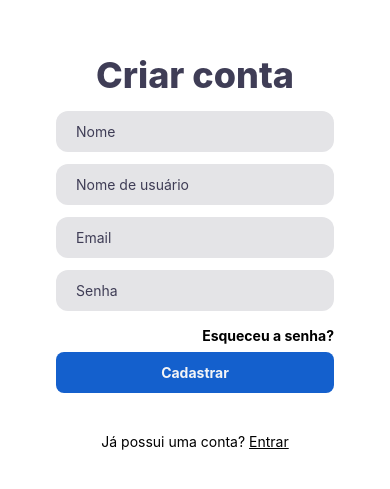
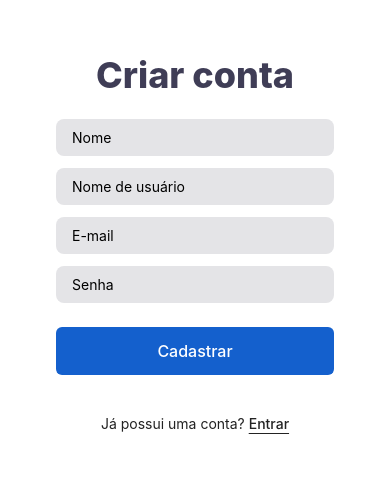
Before and after one commit to cosmic-book/cosmic-mobile, a React Native app: screen /Signup in a window 390 px wide. Shown: the part 137-626 px from the top of the page. Built offline with nearby package versions, Linux system fonts and the light colour scheme.

Commit message:
Updating screens with Nativecn-ui

```diff
--- a/package.json
+++ b/package.json
@@ -1,6 +1,6 @@
 {
-  "name": "cosmic-app",
-  "version": "1.0.0",
+  "name": "cosmic-mobile",
+  "version": "1.0.2",
   "main": "expo/AppEntry.js",
   "scripts": {
     "start": "expo start",
--- a/src/components/Button.tsx
+++ b/src/components/Button.tsx
@@ -1,81 +1,63 @@
-import { type VariantProps, cva } from 'class-variance-authority';
-import { Text, TouchableOpacity } from 'react-native';
+import { type VariantProps, cva } from 'class-variance-authority'
+import { Text, TouchableOpacity } from 'react-native'
 
-import { cn } from '../lib/utils';
+import { cn } from '../lib/utils'
 
-const buttonVariants = cva(
-  'flex flex-row items-center justify-center rounded-md',
-  {
+const buttonVariants = cva('flex flex-row items-center justify-center rounded-md', {
   variants: {
     variant: {
       default: 'bg-primary',
       secondary: 'bg-secondary',
       destructive: 'bg-destructive',
       ghost: 'bg-slate-700',
-        link: 'text-primary underline-offset-4',
+      link: 'text-primary underline-offset-4'
     },
     size: {
-        default: 'h-10 px-4',
+      default: 'h-12 px-4',
       sm: 'h-8 px-2',
-        lg: 'h-12 px-8',
-      },
+      lg: 'h-12 px-8'
+    }
   },
   defaultVariants: {
     variant: 'default',
-      size: 'default',
-    },
+    size: 'default'
   }
-);
+})
 
 const buttonTextVariants = cva('text-center font-medium', {
   variants: {
     variant: {
-      default: 'text-primary-foreground',
+      default: 'text-white',
       secondary: 'text-secondary-foreground',
       destructive: 'text-destructive-foreground',
       ghost: 'text-primary-foreground',
-      link: 'text-primary-foreground underline',
+      link: 'text-gray-600 underline'
     },
     size: {
       default: 'text-base',
       sm: 'text-sm',
-      lg: 'text-xl',
-    },
+      lg: 'text-xl'
+    }
   },
   defaultVariants: {
     variant: 'default',
-    size: 'default',
-  },
-});
+    size: 'default'
+  }
+})
 
 interface ButtonProps
   extends React.ComponentPropsWithoutRef<typeof TouchableOpacity>,
     VariantProps<typeof buttonVariants> {
-  label: string;
-  labelClasses?: string;
-}
-function Button({
-  label,
-  labelClasses,
-  className,
-  variant,
-  size,
-  ...props
-}: ButtonProps) {
-  return (
-    <TouchableOpacity
-      className={cn(buttonVariants({ variant, size, className }))}
-      {...props}
-    >
-      <Text
-        className={cn(
-          buttonTextVariants({ variant, size, className: labelClasses })
-        )}
-      >
-        {label}
-      </Text>
-    </TouchableOpacity>
-  );
+  label: string
+  labelClasses?: string
 }
 
-export { Button, buttonVariants, buttonTextVariants };
+function Button({ label, labelClasses, className, variant, size, ...props }: ButtonProps) {
+  return (
+    <TouchableOpacity className={cn(buttonVariants({ variant, size, className }))} {...props}>
+      <Text className={cn(buttonTextVariants({ variant, size, className: labelClasses }))}>{label}</Text>
+    </TouchableOpacity>
+  )
+}
+
+export { Button, buttonVariants, buttonTextVariants }
--- a/src/components/CustomButton.tsx
+++ /dev/null
@@ -1,24 +0,0 @@
-import { RootStackParamList } from '@/navigation/RootStackParamList';
-import React from 'react';
-import { TouchableOpacity, Text } from 'react-native';
-
-type CustomButtonProps = {
-  navigation: any;
-  bgColor: string;
-  textColor: string;
-  goto: keyof RootStackParamList;
-  content: string;
-};
-
-const CustomButton = ({ navigation, bgColor, textColor, goto, content }: CustomButtonProps) => {
-  return (
-    <TouchableOpacity
-      style={{ backgroundColor: bgColor, padding: 12, borderRadius: 8, alignItems: 'center' }}
-      onPress={() => navigation.navigate(goto)}
-    >
-      <Text style={{ color: textColor, fontWeight: 'bold' }}>{content}</Text>
-    </TouchableOpacity>
-  );
-};
-
-export default CustomButton;
--- /dev/null
+++ b/src/components/Input.tsx
@@ -0,0 +1,20 @@
+import { forwardRef } from 'react'
+import { Text, TextInput, View } from 'react-native'
+
+import { cn } from '../lib/utils'
+
+export interface InputProps extends React.ComponentPropsWithoutRef<typeof TextInput> {
+  label?: string
+  labelClasses?: string
+  inputClasses?: string
+}
+const Input = forwardRef<React.ElementRef<typeof TextInput>, InputProps>(
+  ({ className, label, labelClasses, inputClasses, ...props }, ref) => (
+    <View className={cn('flex flex-col gap-1.5 bg-gray-100 rounded-lg', className)}>
+      {label && <Text className={cn('text-base', labelClasses)}>{label}</Text>}
+      <TextInput className={cn(inputClasses, 'py-2.5 px-4')} {...props} />
+    </View>
+  )
+)
+
+export { Input }
--- /dev/null
+++ b/src/components/index.ts
@@ -0,0 +1,3 @@
+export { Button } from './Button'
+export { Input } from './Input'
+export { Heading } from './Heading'
--- a/src/screens/Login.tsx
+++ b/src/screens/Login.tsx
@@ -1,61 +1,43 @@
-import { View, Text, TextInput, TouchableOpacity, SafeAreaView } from 'react-native';
-import { useState } from 'react';
-import { NativeStackScreenProps } from '@react-navigation/native-stack';
-import Heading from '@/components/Heading';
-import CustomButton from '@/components/CustomButton';
-import { colors } from '@/styles/colors';
-import { RootStackParamList } from '@/navigation/RootStackParamList';
+import { Button, Heading, Input } from '@/components'
+import { RootStackParamList } from '@/navigation/RootStackParamList'
+import { NativeStackScreenProps } from '@react-navigation/native-stack'
+import { useState } from 'react'
+import { SafeAreaView, Text, TouchableOpacity, View } from 'react-native'
 
-type LoginProps = NativeStackScreenProps<RootStackParamList, 'Login'>;
+type LoginProps = NativeStackScreenProps<RootStackParamList, 'Login'>
 
 const Login = ({ navigation }: LoginProps) => {
-    const [username, setUsername] = useState('');
-    const [password, setPassword] = useState('');
+  const [username, setUsername] = useState('')
+  const [password, setPassword] = useState('')
 
   return (
     <SafeAreaView className="container p-6 bg-white h-full">
       <View className="mt-48 justify-center items-center">
         <Heading content="Bem vindo!" />
       </View>
+
       <View className="mt-4">
-                <TextInput
-                    onChangeText={setUsername}
-                    placeholder={'Nome de usuário'}
-                    value={username}
-                    className="bg-zinc-200 py-3 rounded-xl pl-5"
-                />
-                <TextInput
-                    secureTextEntry={true}
-                    onChangeText={setPassword}
-                    placeholder={'Senha'}
-                    value={password}
-                    className="bg-zinc-200 py-3 rounded-xl pl-5 mt-3"
-                />
+        <View className="gap-3">
+          <Input placeholder={'Nome de usuário'} value={username} onChangeText={setUsername} />
+          <Input placeholder={'Senha'} value={password} onChangeText={setPassword} />
+        </View>
         <View className="mb-4">
-                    <TouchableOpacity
-                        className="flex items-end mt-2 mb-4"
-                        onPress={() => navigation.goBack()}>
+          <TouchableOpacity className="flex items-end mt-2 mb-4" onPress={() => navigation.goBack()}>
             <Text className="font-bold text-textDark">Esqueceu a senha?</Text>
           </TouchableOpacity>
         </View>
       </View>
-            <CustomButton
-                navigation={navigation}
-                bgColor={colors.primary}
-                textColor={colors.textWhite}
-                //goto={'Home'}
-                content={'Entrar'}
-            />
+
+      <Button label="Entrar" />
+
       <View className="mt-10">
         <View className="flex flex-row items-center justify-center">
           <Text className="text-textDark">Não possui uma conta? </Text>
-                    <TouchableOpacity onPress={() => navigation.navigate('Signup')}>
-                        <Text className="underline text-textDark">Criar conta</Text>
-                    </TouchableOpacity>
+          <Button label="Criar conta" variant={'link'} size={null} onPress={() => navigation.navigate('Signup')} />
         </View>
       </View>
     </SafeAreaView>
-    );
-};
+  )
+}
 
-export default Login;
+export default Login
--- a/src/screens/SignUp.tsx
+++ b/src/screens/SignUp.tsx
@@ -1,79 +1,43 @@
-import { View, Text, TouchableOpacity, TextInput } from 'react-native';
-import { useState } from 'react';
-import { NativeStackScreenProps } from '@react-navigation/native-stack';
-import { SafeAreaView } from 'react-native-safe-area-context';
-import Heading from '../components/Heading';
-import CustomButton from '../components/CustomButton';
-import { colors } from '@/styles/colors';
-import { RootStackParamList } from '@/navigation/RootStackParamList';
+import { Button, Heading, Input } from '@/components'
+import { RootStackParamList } from '@/navigation/RootStackParamList'
+import { NativeStackScreenProps } from '@react-navigation/native-stack'
+import { useState } from 'react'
+import { Text, View } from 'react-native'
+import { SafeAreaView } from 'react-native-safe-area-context'
 
-type SignupProps = NativeStackScreenProps<RootStackParamList, 'Signup'>;
+type SignupProps = NativeStackScreenProps<RootStackParamList, 'Signup'>
 
 const Signup = ({ navigation }: SignupProps) => {
-    const [name, setName] = useState('');
-    const [username, setUsername] = useState('');
-    const [email, setEmail] = useState('');
-    const [password, setPassword] = useState('');
+  const [name, setName] = useState('')
+  const [username, setUsername] = useState('')
+  const [email, setEmail] = useState('')
+  const [password, setPassword] = useState('')
+
   return (
     <SafeAreaView className="container px-8 h-full bg-white">
       <View className="px-6 mt-48">
         <View className="justify-center items-center">
           <Heading content="Criar conta" />
         </View>
-                <View className="mt-4">
-                    <TextInput
-                        onChangeText={setName}
-                        placeholder={'Nome'}
-                        placeholderTextColor={colors.textDark}
-                        value={name}
-                        className="bg-zinc-200 py-3 rounded-xl px-5 text-textgray"
-                    />
-                    <TextInput
-                        onChangeText={setUsername}
-                        placeholder={'Nome de usuário'}
-                        placeholderTextColor={colors.textDark}
-                        value={username}
-                        className="bg-zinc-200 py-3 rounded-xl px-5 mt-3 text-textgray"
-                    />
-                    <TextInput
-                        onChangeText={setEmail}
-                        placeholder={'Email'}
-                        placeholderTextColor={colors.textDark}
-                        value={email}
-                        className="bg-zinc-200 py-3 rounded-xl px-5 mt-3 text-textgray"
-                    />
-                    <TextInput
-                        secureTextEntry={true}
-                        onChangeText={setPassword}
-                        placeholder={'Senha'}
-                        placeholderTextColor={colors.textDark}
-                        value={password}
-                        className="bg-zinc-200 py-3 rounded-xl px-5 mt-3 text-textgray"
-                    />
-                    <TouchableOpacity
-                        className="flex items-end mt-4 mb-2"
-                        onPress={() => navigation.goBack()}>
-                        <Text className="font-bold text-textgray">Esqueceu a senha?</Text>
-                    </TouchableOpacity>
+
+        <View className="my-6 gap-3">
+          <Input placeholder="Nome" value={name} onChangeText={setName} />
+          <Input placeholder="Nome de usuário" value={username} onChangeText={setUsername} />
+          <Input placeholder="E-mail" value={email} onChangeText={setEmail} />
+          <Input placeholder="Senha" value={password} onChangeText={setPassword} />
         </View>
-                <CustomButton
-                    navigation={navigation}
-                    bgColor={colors.primary}
-                    textColor={colors.textWhite}
-                    goto={'Login'}
-                    content={'Cadastrar'}
-                />
+
+        <Button label="Cadastrar" onPress={() => navigation.navigate('Login')} />
+
         <View className="mt-10">
           <View className="flex flex-row items-center justify-center">
-                        <Text className="text-textgray">Já possui uma conta? </Text>
-                        <TouchableOpacity onPress={() => navigation.navigate('Login')}>
-                            <Text className="underline text-textgray">Entrar</Text>
-                        </TouchableOpacity>
+            <Text className="text-gray-600">Já possui uma conta? </Text>
+            <Button label="Entrar" variant={'link'} size={null} onPress={() => navigation.navigate('Login')} />
           </View>
         </View>
       </View>
     </SafeAreaView>
-    );
-};
+  )
+}
 
-export default Signup;
+export default Signup
--- a/src/styles/colors.ts
+++ b/src/styles/colors.ts
@@ -1,17 +1,12 @@
 export const colors = {
-  white: '#FFFFFF',
-  black: '#000000',
+  primary: '#1460CD',
+  secondary: '#e4e4e7',
+
   textDark: '#3F3D56',
   textWhite: '#f3f4f6',
-  primary: '#1460CD',
-  bgGray: '#e4e4e7',
-
-  green: {
-    400: '#70E1C1',
-    500: '#3ECF8F'
-  },
 
   gray: {
+    100: '#e4e4e7',
     400: '#707070',
     500: '#2D2D2D',
     600: '#232323',
--- a/tailwind.config.js
+++ b/tailwind.config.js
@@ -7,7 +7,7 @@ module.exports = {
   theme: {
     extend: {
       colors
-    }
+    },
   },
-  plugins: []
+  plugins: [],
 }
```
Also changed, not shown: src/components/Heading.tsx (+8 -8 lines), src/screens/Greeting.tsx (+15 -32 lines), 1 other file (tests, documents, lock files or other folders). Lines whose indentation alone changed are shown as unchanged.
